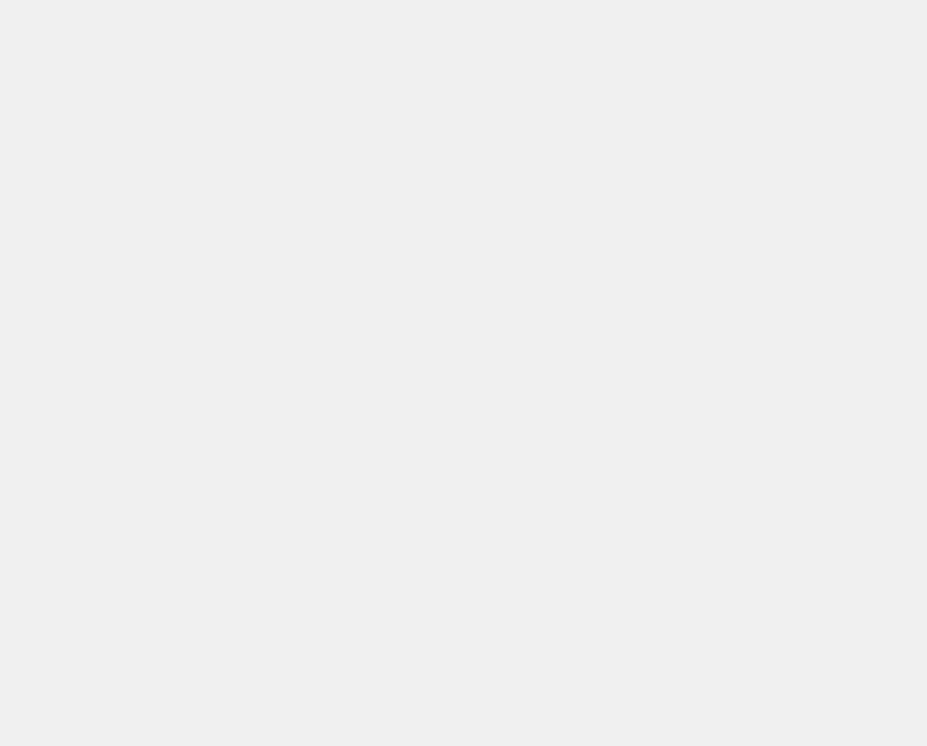
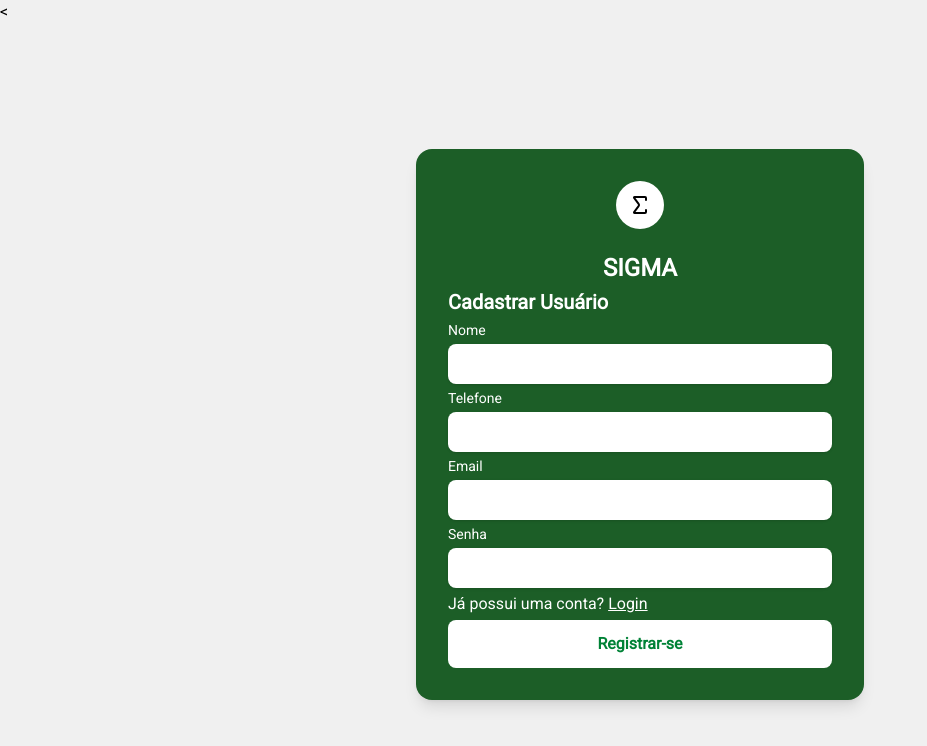
Before and after one commit to AnthonyVinicius/SIGMA-Front, a Vue app: page /registerUser in a window 1280 px wide. Before the commit this address had no page. Shown: the top 746 px of the page, without its empty margins (0-927 px from the left). Built offline with nearby package versions, Linux system fonts and the light colour scheme.

Commit message:
Criando e adicionando nova tela de registrar usuarios

```diff
--- a/src/router/index.js
+++ b/src/router/index.js
@@ -7,6 +7,7 @@ import ManageLocalView from "../views/LocalManagerView.vue"
 import AllReportsView from "../views/AllReportsView.vue";
 import AllReportsUserView from "../views/AllReportsUserView.vue";
 import FormReportView from "../views/FormReportView.vue";
+import RegisterView from "../views/RegisterView.vue";
 
 const router = createRouter({
   history: createWebHistory(),
@@ -60,6 +61,11 @@ const router = createRouter({
       name: "report-create",
       component: FormReportView,
     },
+    {
+      path: "/registerUser",
+      name: "registerUser",
+      component: RegisterView,
+    },
   ],
 });
 
--- a/src/views/LoginView.vue
+++ b/src/views/LoginView.vue
@@ -10,11 +10,11 @@
               d="M18 7V5a1 1 0 0 0-1-1H6.5a.5.5 0 0 0-.4.8l4.5 6a2 2 0 0 1 0 2.4l-4.5 6a.5.5 0 0 0 .4.8H17a1 1 0 0 0 1-1v-2" />
           </svg>
         </div>
-        <h1 class="text-2xl font-bold text-white">Administração de presença</h1>
-        <p class="text-gray-300">Acesso restrito ao administrador</p>
+        <h1 class="text-2xl font-bold text-white">SIGMA</h1>
       </div>
 
-      <form class="space-y-6" @submit.prevent="handleLogin">
+      <form class="space-y-4" @submit.prevent="handleLogin">
+        <h1 class="text-xl font-bold text-white">Login</h1>
         <div>
           <label for="email" class="block mb-2 text-sm font-medium text-white">Usuário</label>
           <input v-model="email" type="email" name="email" id="email"
@@ -27,6 +27,12 @@
           <input v-model="password" type="password" name="password" id="password"
             class="w-full px-4 py-3 text-gray-800 bg-white border-gray-300 rounded-lg focus:outline-none focus:ring-2 focus:ring-green-400"
             placeholder="••••••••">
+        </div>
+        <div class="">
+          <span class="text-white">Não tem conta? </span>
+          <router-link to="/registerUser">
+            <span class="text-white text-lead underline hover:text-green-400">Registrar-se</span>
+          </router-link>
         </div>
 
         <div>
--- /dev/null
+++ b/src/views/RegisterView.vue
@@ -0,0 +1,96 @@
+<script setup>
+import { ref } from "vue";
+import UserDAO from "../services/UserDAO";
+
+const user = ref({
+    name: "",
+    email: "",
+    registration: "",
+    password: "",
+    role: "OTHER",
+});
+
+const limparForms = () => {
+    user.value = {
+        name: "",
+        email: "",
+        phone: "",
+        password: "",
+        role: "OTHER",
+    };
+}
+
+
+const submitForm = async () => {
+    try {
+        await UserDAO.insert(user.value);
+        alert("Usuário cadastrado com sucesso!");
+        limparForms()
+        push('/login')
+    } catch (err) {
+        console.error(err);
+        alert("Erro ao cadastrar usuário: " + err.message);
+    }
+};
+</script>
+
+<template>
+    <<div class="flex items-center justify-center min-h-screen">
+
+        <form @submit.prevent="submitForm" class="w-full max-w-md p-8 space-y-1 bg-[#1c5e27] rounded-2xl shadow-lg">
+            <div class="text-center">
+                <div class="inline-block p-3 mb-4 bg-white bg-opacity-10 rounded-full">
+                    <svg xmlns="http://www.w3.org/2000/svg" width="24" height="24" viewBox="0 0 24 24" fill="none"
+                        stroke="currentColor" stroke-width="2" stroke-linecap="round" stroke-linejoin="round"
+                        class="lucide lucide-sigma-icon lucide-sigma">
+                        <path
+                            d="M18 7V5a1 1 0 0 0-1-1H6.5a.5.5 0 0 0-.4.8l4.5 6a2 2 0 0 1 0 2.4l-4.5 6a.5.5 0 0 0 .4.8H17a1 1 0 0 0 1-1v-2" />
+                    </svg>
+                </div>
+                <h1 class="text-2xl font-bold text-white">SIGMA</h1>
+            </div>
+            <h2 class="text-xl font-bold text-white">Cadastrar Usuário</h2>
+
+            <div>
+                <label class="block text-sm font-medium text-white mb-1">Nome</label>
+                <input v-model="user.name" type="text" maxlength="100"
+                    class="w-full bg-white border-gray-300 rounded-lg shadow-sm focus:ring-2 focus:ring-indigo-500 p-2"
+                    required />
+            </div>
+            <div>
+                <label class="block text-sm font-medium text-white mb-1">Telefone</label>
+                <input v-model="user.phone" type="number" maxlength="100"
+                    class="w-full bg-white border-gray-300 rounded-lg shadow-sm focus:ring-2 focus:ring-indigo-500 p-2"
+                    required />
+            </div>
+
+            <div>
+                <label class="block text-sm font-medium text-white mb-1">Email</label>
+                <input v-model="user.email" type="email" maxlength="150"
+                    class="w-full bg-white border-gray-300 rounded-lg shadow-sm focus:ring-2 focus:ring-indigo-500 p-2"
+                    required />
+            </div>
+
+            <div>
+                <label class="block text-sm font-medium text-white mb-1">Senha</label>
+                <input v-model="user.password" type="password" maxlength="20"
+                    class="w-full bg-white border-gray-300 rounded-lg shadow-sm focus:ring-2 focus:ring-indigo-500 p-2"
+                    required />
+            </div>
+
+            <div class="">
+                <span class="text-white">Já possui uma conta? </span>
+                <router-link to="/login">
+                    <span class="text-white text-lead underline hover:text-green-400">Login</span>
+                </router-link>
+            </div>
+
+
+            <button type="submit"
+                class="w-full px-4 py-3 font-semibold text-green-700 bg-white rounded-lg hover:bg-gray-200 focus:outline-none focus:ring-2 focus:ring-gray-300 focus:ring-opacity-50 transition-colors">
+                Registrar-se
+            </button>
+        </form>
+
+        </div>
+</template>
```
